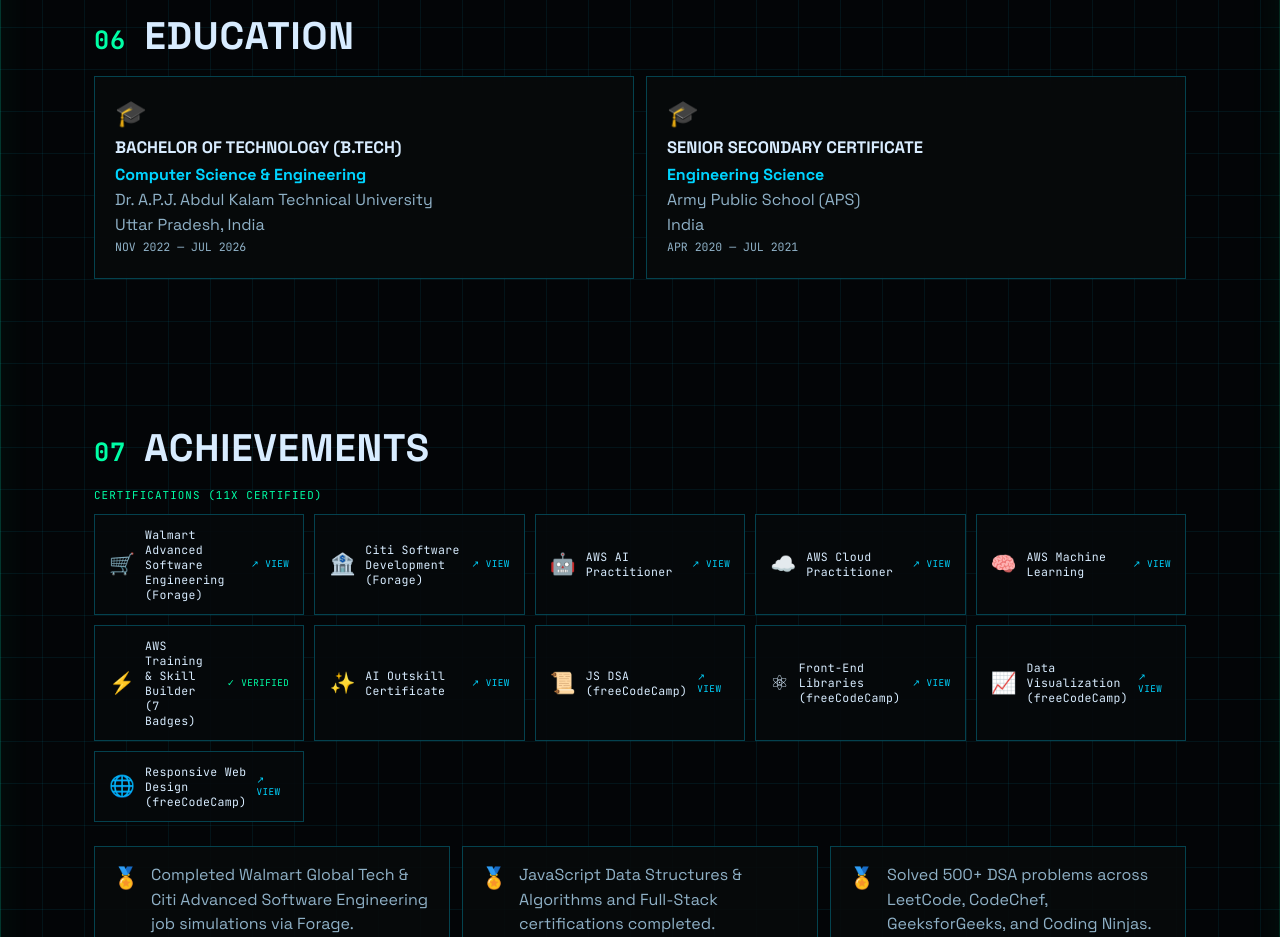
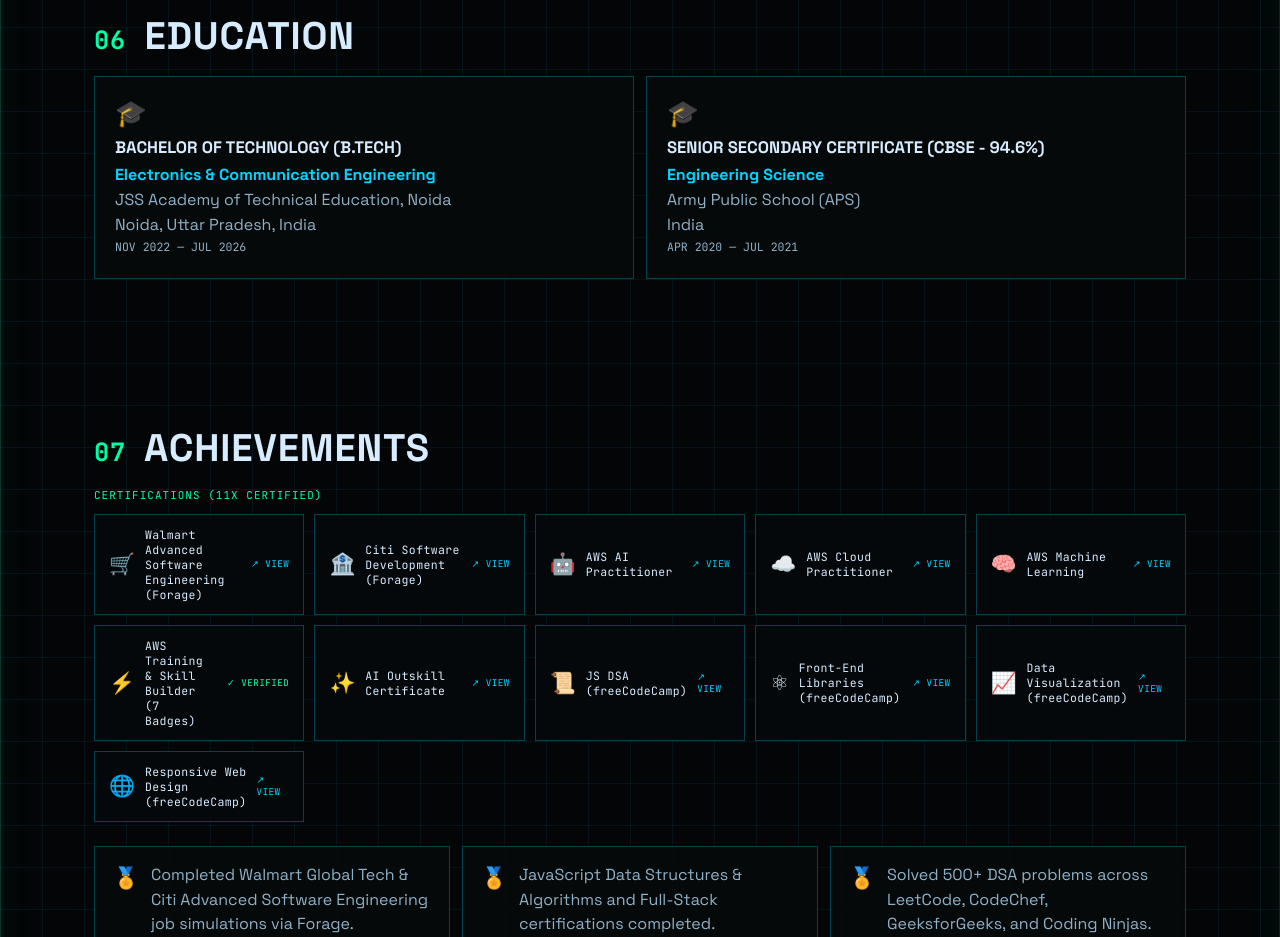
Before and after one commit to AnujYadav-1915/updated-portfolio-website, a React (Create React App) app: page / in a window 1280 px wide. Shown: the part 4760-5697 px from the top of the page. Built offline with nearby package versions, Linux system fonts and the light colour scheme.

Commit message:
feat: replace resume with updated PDF and sync education data

```diff
--- a/src/data/portfolioData.js
+++ b/src/data/portfolioData.js
@@ -117,15 +117,15 @@ export const portfolioData = {
   ],
   education: [
     {
-      institute: 'Dr. A.P.J. Abdul Kalam Technical University',
+      institute: 'JSS Academy of Technical Education, Noida',
       degree: 'Bachelor of Technology (B.Tech)',
-      specialization: 'Computer Science & Engineering',
+      specialization: 'Electronics & Communication Engineering',
       duration: 'Nov 2022 — Jul 2026',
-      location: 'Uttar Pradesh, India',
+      location: 'Noida, Uttar Pradesh, India',
     },
     {
       institute: 'Army Public School (APS)',
-      degree: 'Senior Secondary Certificate',
+      degree: 'Senior Secondary Certificate (CBSE - 94.6%)',
       specialization: 'Engineering Science',
       duration: 'Apr 2020 — Jul 2021',
       location: 'India',
```
Also changed, not shown: 1 other file (tests, documents, lock files or other folders).
